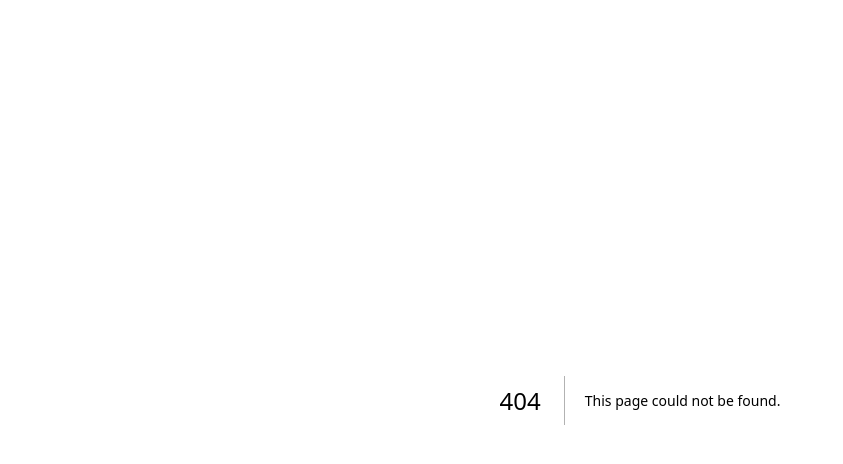
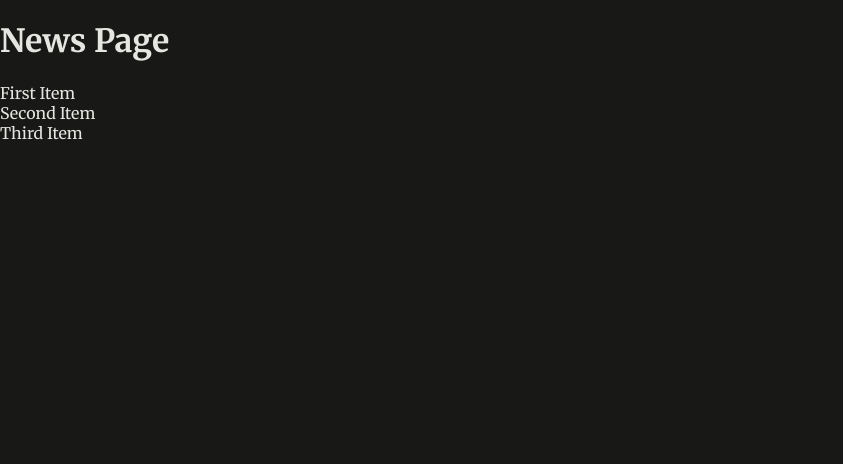
Before and after one commit to FrankieOne99/Lavori, a Next.js app in the folder news-project/: page /news in a window 1280 px wide. Before the commit this address had no page. Shown: the top 464 px of the page, without its empty margins (0-843 px from the left). Built offline with nearby package versions, Linux system fonts and the light colour scheme.

Commit message:
minor fixes

```diff
--- /dev/null
+++ b/news-project/app/news/page.js
@@ -0,0 +1,14 @@
+const NewsPage= ()=> {
+    return (
+        <>
+          <h1>News Page</h1>
+            <ul>
+                <li>First Item </li>
+                <li>Second Item </li>
+                <li>Third Item </li>
+            </ul>
+        </>
+
+    )
+}
+export default NewsPage;
```
